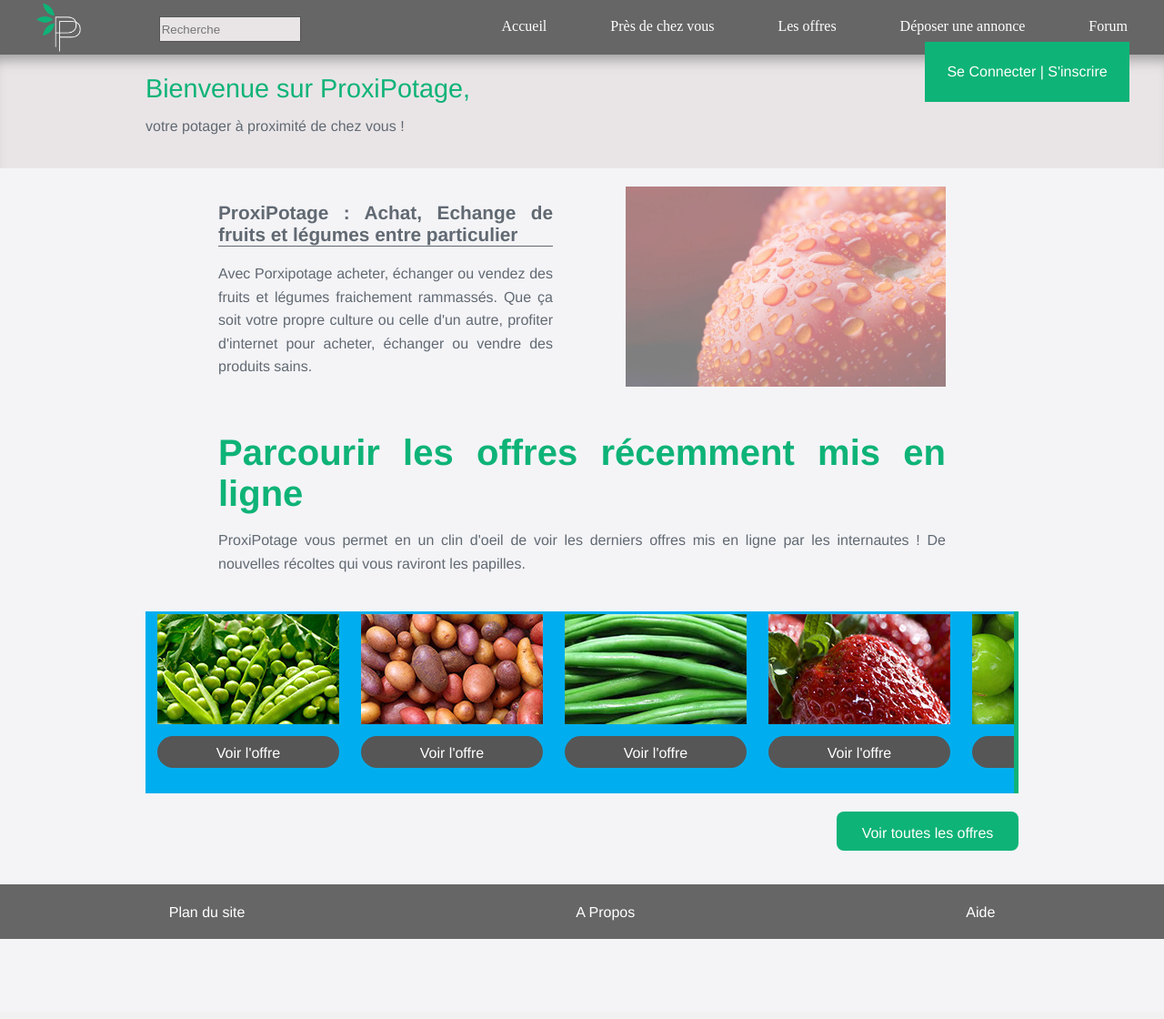
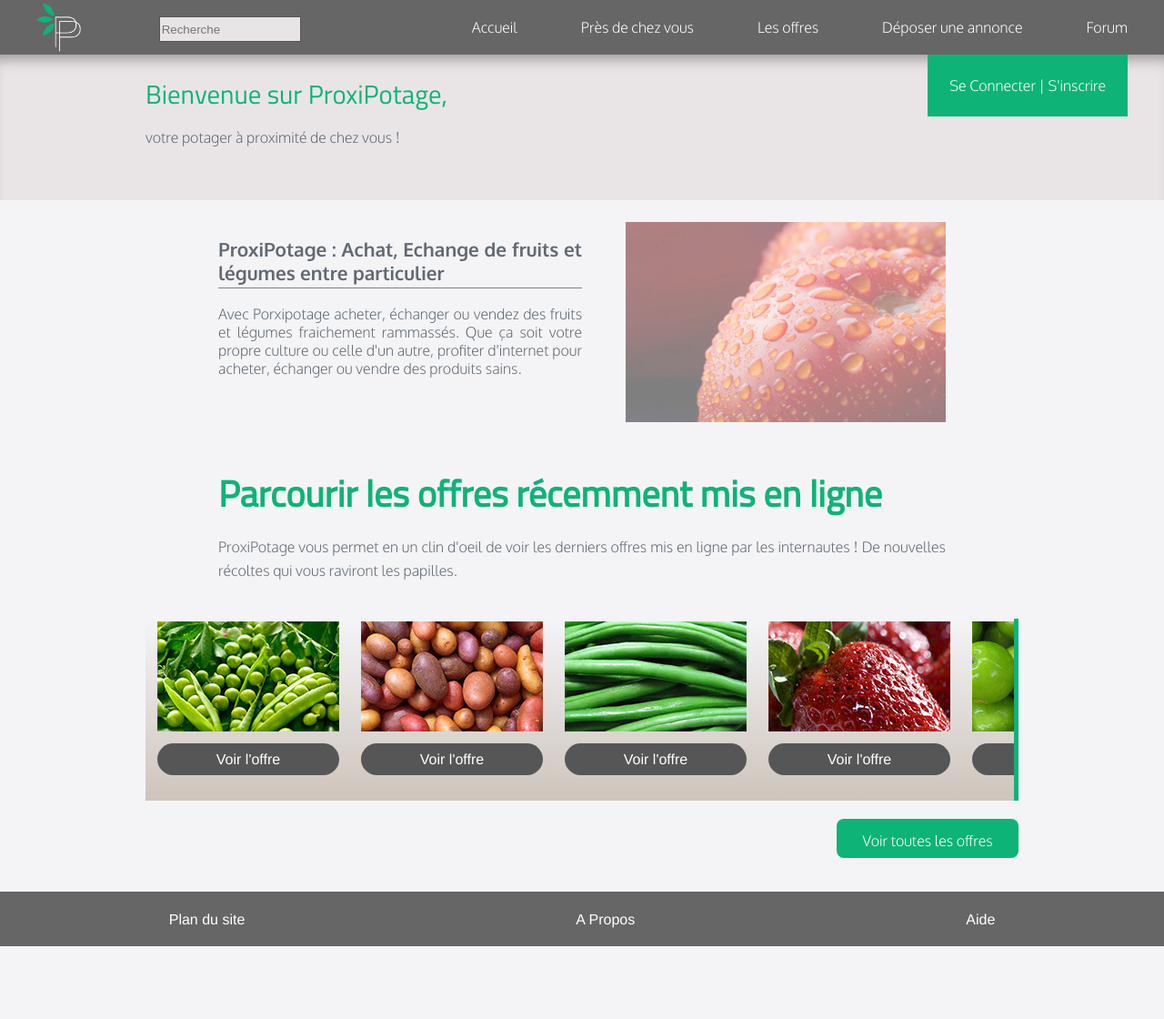
Before and after one commit to williamisep2017/html, a PHP site: page / in a window 1280 px wide. Shown: the whole page at 91% size. Before the commit the page ends 1032 px from the top, so only its background shows below. Run offline with PHP 8.4, Linux system fonts and the light colour scheme.

Commit message:
Amélioration légère
ajout automatique de typo google font;
réglage du module inscription/connexion en haut à droite; gestion du
dégradé dans tout les navigateurs.

```diff
--- a/Index.html
+++ b/Index.html
@@ -5,13 +5,16 @@
         <meta charset="utf-8" />
         <title>Proxipotage</title>
 		<link rel = "stylesheet" href="style.css" />
+		<link href='http://fonts.googleapis.com/css?family=Oxygen:300,700' rel='stylesheet' type='text/css'>
+		<link href='http://fonts.googleapis.com/css?family=Titillium+Web:400,300' rel='stylesheet' type='text/css'>
     </head>
 
     <body>
 
 
-<!--/////////////////////////////HEADER////////////
-///////////////////////////////////////////////////-->
+<!--/////////////////////////////////////////////////////////////
+//////////////////////////////     HEADER   /////////////////////
+/////////////////////////////////////////////////////////////////-->
 		<header class = "header">
 			<a href="index.html" >
 				<img src="images/pp_blanc.png" class="header-logo"/>
@@ -31,41 +34,22 @@
 					   </p>
 					</form>
 				</nav>
-					<!--<div class="cb"></div>
-					<div align="center">
-				<form class="barre-recherchetxt" method="post" action="traitement.php">
-					   <p>
-						   	<label for ="recherche">
-						   		<img src="images/loupe.png" class="image-loupe">
-						   	</label> <input type="text" name="recherche" id="recherche" placeholder="Chercher un fruit, un légume, un producteur..." style="width: 430px; height: 20px "/>
-					   </p>
-				</form>
-				</div>-->
+
 		</header>
 
-		<section class="header-accroche">
+		<section class="header-bottom">
+			<div class="header-bottom_bienvenue">
 				<h1>Bienvenue sur ProxiPotage,</h1>
 				<p>votre potager à proximité de chez vous !</p>
-
-			<div id="inscription-txt">
+			</div>
+				<div id="header-bottom_inscription-txt">
 				<a href="connexion.html">Se Connecter  | </a>
 				<a href="inscription.html">S'inscrire</a>
 				</div>
 		</section>
-<!--<section class="header-image_backgroundTOP">
-	<img src="images/tomate1200x750.jpg"/>
-	</section>-->
-<!--<div class="cb">-->
-<!--<div id="inscription">
-		<img src="images/rectangleinsco.png"/>
-</div>-->
-<!--</div>-->
 
 
-
-		<div class="wrap">
-			<div class="content">
-	<section id="presentation">
+<section class="presentation">
 			<div class="presentation-text">
 				<h2>ProxiPotage : Achat, Echange de fruits et légumes entre particulier</h2>
 				<p>Avec Porxipotage acheter, échanger ou vendez des fruits et légumes fraichement rammassés.
@@ -76,8 +60,10 @@
 	    	<img src="images/tomate1200x750.jpg" class="presentation-picture"/>
 
 </section>
+
+<div class="wrap">
+	<div class="content">
 <div class="cb"></div>
-
 		<h1><span><a href="#">Parcourir les offres récemment mis en ligne </a></span></h1>
 		<p>ProxiPotage vous permet en un clin d'oeil de voir les derniers offres mis en ligne par les internautes ! De nouvelles récoltes qui vous raviront les papilles.
 		</p>
@@ -185,7 +171,7 @@
 						</table>
 					</div>
 		</section>
-				<a href="#">
+
 		<div id="bouton-voir-toutes-les-offres">
 						<p>Voir toutes les offres</p>
 		</div>
@@ -195,8 +181,9 @@
 
 
 
-<!--/////////////////////////////FOOTER////////////
-///////////////////////////////////////////////////-->
+<!--/////////////////////////////////////////////////////////////
+//////////////////////////////     FOOTER   /////////////////////
+/////////////////////////////////////////////////////////////////-->
 		<footer>
 			<table class="tabcenter-footer">
 				<tr>
--- a/style.css
+++ b/style.css
@@ -1,13 +1,7 @@
-.wrap{    /* SERT a faire un rail de 960 le tout centrer au millieu de page*/
-
-    position: relative;
-    width: 960px;
-    margin: 0px auto;
-}
-.content{
-	padding: 1.25em 5em;  /*Pb dans .content mais pas dans . content p*//*PAS METTRE DE WIDTH 100%!!!!!*/
-    text-align: justify;
-}
+								/* ///////// LES COULEURS UTILISES//////////
+								/////Texte en gris clair #616972
+								/////Le vert #0eb377
+								/////Le rouge #e56262*/
 
 											/*  //////////Permet d'ajouter une image en before/////////
 											.content h1::before {
@@ -15,79 +9,63 @@
 											  width: 20%;
 											}*/
 
-.content p{
-	margin-bottom: 1.25rem;
+/* /////////////////////////////////////////////////////////////////////////
+////////////////////////////    STYLE GLOBAL   /////////////////////////////
+////////////////////////////////////////////////////////////////////////////*/
+body{
+
+    font-family: "oxygen" ,helvetica, Arial, sans-serif;
+    color:  #616972;
     font-weight: 300;
-    line-height: 1.6em;
-}
-#presentation{
-	max-width: 960px;
-	margin: 0px auto;
-	position: relative;
-}
-.presentation-text{
-	text-align: right justify;
-	padding-right: 2em;
-	margin-right:50%;
-	float: left;
+ 	margin: 0;
+	padding: 0;
+	margin-bottom: 80px;
+	background-color: #F4F4F7;
+ 	overflow-X:hidden;
 
  }
-.presentation-text h2{
-border-bottom: 1px solid;
-}
-.presentation-picture {
-	height: 220px;
-	float: right;
-	margin-top: -231px;
-	padding-bottom: 50px;
-}
-
-h2{
-	font-size: 1.3em;
-}
-
 h1{
 	font-size: 1.8rem;
-	font-family: "Titillium Web", helvetica, Arial, sans-serif; /*oxygen;*/
-	font-weight: 300;
+	font-family: "Titillium Web", helvetica, Verdana, Arial, sans-serif;
+	font-weight: 400;
 	color:#0eb377;
 	margin: 0px;
 }
-/* /// LES COULEURS UTILISES///
-	Texte en gris clair #616972
-   	Le vert #0eb377
-   	Le rouge #e56262*/
+h2{
+	font-size: 1.3em;
+	font-weight: 700;
+}
+h3{
+	margin: 0px;
+}
 
 a{color : inherit; text-decoration: none;}
+a:active {	color: white;
+			border-bottom: 15px solid #e56262;}
+a:hover {
+	color: gray;
+	-webkit-transition-duration: 0.5s;
+	-moz-transition-duration: 0.5s;
+	-ms-transition-duration: 0.5s;
+	-o-transition-duration: 0.5s;
+	 transition-duration: 0.5s;
+}
 
-body{
 
-    font-family: "oxygen" ,helvetica, Arial, sans-serif;
-    font-weight: lighter;
-    color:  #616972;
- 	margin: 0;
-	padding: 0;
-	margin-bottom: 80px;
-	background-color: #F4F4F7; /*#e9e5e7;*/
-	/*background-image:url(images/tomate1200x750.jpg);
-	background-size: 94%;
- 	background-repeat:no-repeat;
- 	background-position: center top;*/
- 	overflow-X:hidden;
-
- }
 .cb{  /* cb qui sert à éviter que le header déscende*/
 	clear: both;
 }
 
-/* ////////////////////////////////////////////////////////
- /////////LE HEADER////////////////////////////////*/
+
+/* /////////////////////////////////////////////////////////////////////////
+/////////////////////////////// HEADER /////////////////////////////////////
+////////////////////////////////////////////////////////////////////////////*/
+
 
  header{ /* Le rectangle gris du top*/
 		position: relative;
 		background-color:#666666;
 		height: 60px;
-
 		/*border-bottom: 5px solid #565656;*/
 		margin-top: -16px;
 	 }
@@ -98,32 +76,44 @@
 	height: 100%;
 	margin-left: 40px;
 }
-.header-accroche{
-	position: relative;
-	color:white;
+
+.header-bottom{
+	height: 10em;
+    background-color: #e9e5e7;
+    box-shadow: 0px 15px 15px -10px rgba(0, 0, 0, 0.35) inset;
+}
+
+.header-bottom_bienvenue{
 	color:#616972;
 	padding-left: 10em;
     padding-top: 1.3em;
     padding-bottom: 1.3em;
-    background-color: #e9e5e7;
-    box-shadow: 0px 15px 15px -10px rgba(0, 0, 0, 0.35) inset;
+    text-align: justify;
+    width:500px;
+    float: left;
+}
 
+#header-bottom_inscription-txt{
+	position: relative;
+	float: right;
+	font-size: 16px;
+	font-family: 'Oxygen', helvetica, Verdana, Arial, sans-serif;
+	font-weight: 300;
+	color: white;
+	background: #0eb377;
+	padding: 1.5em;
+	margin-right: 2.5em;
 }
-.header-image_backgroundTOP{
-position: relativme;
-margin: auto;
-padding: auto;
-text-align: center;
-box-shadow: 0px 15px 15px -10px rgba(0, 0, 0, 0.35) inset;
-}
+
+
 .menu-item{
 	 /* Le menu*/
 	font-size: 16px;
-	font-family: Oxygen;
-	font-weight: lighter;
+	font-family: 'Oxygen', helvetica, Verdana, sans-serif;
+	font-weight: 300;
 	float : right;
 	color:#FFF;
-	padding-bottom: 0.938em;
+	padding-bottom: 0.83em;
 	margin-top:1.250em;
 	margin-right: 40px;
 	margin-left: 30px;
@@ -138,13 +128,10 @@
 	 -o-transition-duration: 0.5s;
 	 transition-duration: 0.5s;
 }
-	a:active {color: white;
-		border-bottom: 15px solid #e56262;
-	}
 
+
+/*///La barre de recherche///*/
 input{
-	/*margin-left: 370px;*/
-	/*margin-top: 200px;*/
 	margin-top: 18px;
 	margin-left: 5.6em;
 
@@ -160,31 +147,25 @@
     transition:width .5s;
     position: absolute;
 }
-
-input:hover{color: #0eb377;
-	/*background-color: #565656;
-	border-color: #565656;*/
+input:hover{
+	color: #0eb377;
 	-webkit-transition-duration: 0.5s;
 	-moz-transition-duration: 0.5s;
 	-ms-transition-duration: 0.5s;
 	-o-transition-duration: 0.5s;
 	transition-duration: 0.5s;
 }
-
 input:focus {
 	color:black;
    width:320px;
    background-color: white;
 }
-
 .image-loupe{
-	margin-left: 304;/*400px*/
+	margin-left: 304;
 	margin-top: 18px;
 	background-color: #565656;
 	border-right: 4px solid #565656;
 	border-left:4px solid #565656;
-	 /*200px*/
-
 	width: 35%;
 }
 
@@ -193,32 +174,47 @@
     width: 50px;
     float: left;
 	}
-/*;
-#inscription{ //// rectangle orange en haut à droite pour l'inscription et connexion///
 
-	margin-top: 10px;
-	margin-left: 83.2% ; /*1061px
-	position: absolute;
-	z-index: 1;
+
+/* /////////////////////////////////////////////////////////////////////////
+//////////////////////////       SECTION CONTENU       ///////////////////////////
+////////////////////////////////////////////////////////////////////////////*/
+.presentation{
+	max-width: 800px;
+	margin: 0px auto;
+	margin-top: 1.5em;
+	margin-bottom: 1.5em;
 }
-*/
-#inscription-txt{
-
-	font-size: 16px;
-	font-family: Oxygen, helvetica, Arial, sans-serif;
-	font-weight: lighter;
-	color: white;
-	float:right;
-	z-index: 1;
-    position: relative;
-	background: #0eb377;
-	padding: 1.5em;
-	margin-right: 2.4em;
-	margin-top: -7.375em;
+.presentation-text{
+	text-align: justify;
+	width: 400px;
+	margin-right:1.5em;
+	float:left;
+}
+.presentation-text h2{
+	border-bottom: 1px solid gray;
+	padding-bottom: 3px;
+}
+.presentation-picture{
+	height: 220px;
+	margin-left: 1.5em;
 }
 
 
-/* /// SECTION AJOUTS RECENTS///*//* /// SECTION AJOUTS RECENTS///*//* /// SECTION AJOUTS RECENTS///*/
+
+/* /////////////////////////////////////////////////////////////////////////
+////////////////////////// SECTION AJOUTS RECENTS     ///////////////////////////
+////////////////////////////////////////////////////////////////////////////*/
+
+.wrap{    /* SERT a faire un rail de 960 le tout centrer au millieu de page*/
+    position: relative;
+    width: 960px;
+    margin: 0px auto;
+}
+.content{
+	padding: 1.25em 5em;  /*Pb dans .content mais pas dans . content p*//*PAS METTRE DE WIDTH 100%!!!!!*/
+    text-align: justify;
+}
 .content h1{
 
 	color: #0eb377; /*393939*/
@@ -227,25 +223,15 @@
 	font-size: 2.5em;
 	font-weight: bold;
 }
-
-h1 span {
-	/*border-bottom: solid 5px #e56262;*/
+.content p{
+	margin-bottom: 1.25rem;
+	font-weight: 300;
+    line-height: 1.6em;
 }
-
-a:hover {color: gray;
-		 -webkit-transition-duration: 0.5s;
-		 -moz-transition-duration: 0.5s;
-		 -ms-transition-duration: 0.5s;
-		 -o-transition-duration: 0.5s;
-		 transition-duration: 0.5s;
-	}
-
-
 
 #global {    /*/// permet de déplacer toutes les photos et “voir offre“///*/
 	padding-bottom: 10px;
 }
-
 
 .AR-logo{   /*/// les images d'ajouts récents///*/
 	display: inline-block;
@@ -271,45 +257,39 @@
 	overflow: scroll;
 
 	/*background-color: #cec4bb;*/
-	background: #00AEEF;
+	background: #F4F4F7;
 	background: -moz-linear-gradient(top, #F4F4F7 0%, #cec4bb 100%);
-/*background: -webkit-gradient(linear, left top, left bottom, color-stop(0%,#00AEEF), color-stop(100%,#7D7E7D));
-background: -webkit-linear-gradient(top, #00AEEF 0%,#7D7E7D 100%);
-background: -o-linear-gradient(top, #00AEEF 0%,#7D7E7D 100%);
-background: -ms-linear-gradient(top, #00AEEF 0%,#7D7E7D 100%);
-filter: progid:DXImageTransform.Microsoft.gradient( startColorstr='#00aeef', endColorstr='#7d7e7d',GradientType=0 );
-background: linear-gradient(top, #00AEEF 0%,#7D7E7D 100%);   /// Gère l'effet background pour les autres navigateur///*/
+	background: -webkit-gradient(linear, left top, left bottom, color-stop(0%,#F4F4F7), color-stop(100%,#cec4bb));
+	background: -webkit-linear-gradient(top, #F4F4F7 0%,#cec4bb 100%);
+	background: -o-linear-gradient(top, #F4F4F7 0%,#cec4bb 100%);
+	background: -ms-linear-gradient(top, #F4F4F7 0%,#cec4bb 100%);
+	filter: progid:DXImageTransform.Microsoft.gradient( startColorstr='#F4F4F7', endColorstr='#cec4bb',GradientType=0 );
+	background: linear-gradient(top, #F4F4F7 0%,#cec4bb 100%);   /*/// Gère l'effet background pour les autres navigateur///*/
 }
-
 
 .rectangle{
 		height:35px;
 		width:200px;
-		/*border-color: #565656; */
 		background-color:#565656;
-		/*border-style:solid;*/
-		/*border-width: 2px;*/
 		border-radius:20px;
-		float: left;
 		margin-left: 10px;
 		margin-right: 10px;
-		/*text-align: center;*/
+		float: left;
 }
 
-div h3{
+.rectangle h3{
 	font-size: 16px;
 	font-family: helvetica;
 	font-weight: lighter;
 	color: white;
 	text-align: center;
-	/*padding-bottom: 30px;*/
-	line-height: 5px;    /* ////  PERMET DE CENTRER "VOIR l'offre" dans le rectangle gris - à revoir  ////  */
+	line-height: 35px;    /* ////  PERMET DE CENTRER "VOIR l'offre" dans le rectangle gris - à revoir  ////  */
 }
 
 #bouton-voir-toutes-les-offres{
 	width: 200px;
 	height: 43px;
-	font: Oxygen, helvetica, Arial, sans-serif;
+	font: "Oxygen", helvetica, Arial, sans-serif;
 	text-align: center;
 	color: white;
 	font-weight: lighter;
@@ -319,24 +299,19 @@
 	margin-bottom: 20px;
     border-radius: 8px;
     line-height: 1em;
-
 	/*text-shadow: 0px 1px 0px #b04c4c;*/
 	/*box-shadow:  0 0 5px #0eb377;*/
 }
-
 #bouton-voir-toutes-les-offres:hover{
 	color: white;
 	background: #0a905f;
 }
 
-/*
-#bouton-voir-toutes-les-offres:active{
-	color: white;
-	background: #833838;
-	box-shadow: 1px 1px 10px black inset, 0 1px 0 white;
-}
-*/
-/* /// LE FOOTER///*//* /// LE FOOTER///*//* /// LE FOOTER///*//* /// LE FOOTER///*//* /// LE FOOTER///*//* /// LE FOOTER///*/
+
+
+/* /////////////////////////////////////////////////////////////////////////
+////////////////////////// LE FOOTER   /////////////////////////////////////
+////////////////////////////////////////////////////////////////////////////*/
 
 footer{  /*/// barre grise du footer ///*/
 		position: relative;
@@ -360,4 +335,6 @@
    vertical-align: middle;
    line-height: 55px;
 }
+
+
  style="width: 430px; height: 20px "
```
Also changed, not shown: openclass.html (added, +125 -0 lines), test.css (added, +15 -0 lines), test.html (added, +26 -0 lines). Lines whose indentation alone changed are shown as unchanged.
